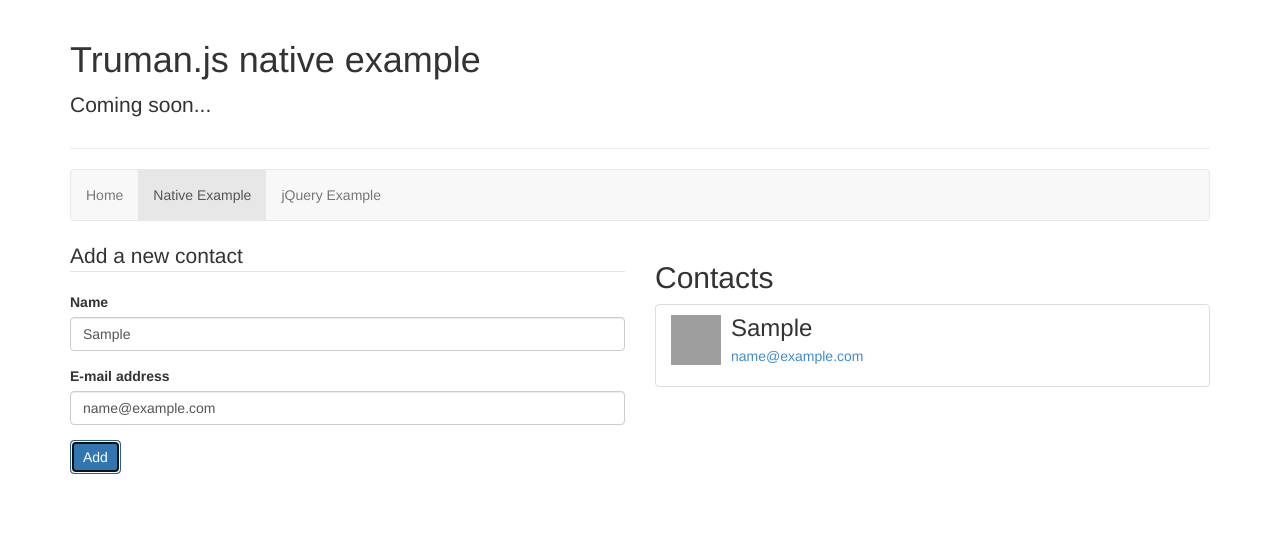
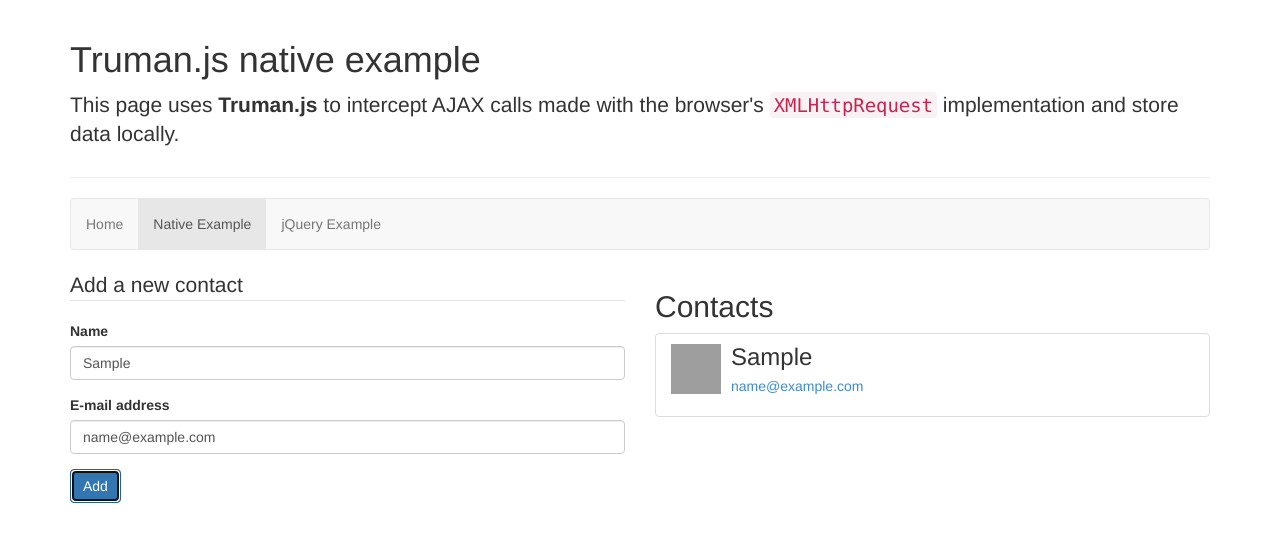
Before and after one commit to dtao/truman.js, a plain HTML site: page native/index.html in a window 1280 px wide. Both pictures are taken after typing "Sample", "name@example.com" into the empty fields and a click on the input "Add". Drawn offline with Linux system fonts and the light colour scheme; grey boxes are pictures that could not be loaded.

Commit message:
made some more changes to native demo

```diff
--- a/common.css
+++ b/common.css
@@ -1,3 +1,26 @@
+html, body {
+  height: 100%;
+  width: 100%;
+  margin: 0;
+  padding: 0;
+}
+
+body.loading:after {
+  display: block;
+  position: fixed;
+  content: "";
+  top: 0;
+  bottom: 0;
+  left: 0;
+  right: 0;
+  height: 100%;
+  width: 100%;
+  background: #fff url(../loading.gif) no-repeat center;
+  opacity: 0.75;
+  filter: alpha(opacity=75);
+  z-index: 1;
+}
+
 /* See https://github.com/twbs/bootstrap/pull/9171 */
 @-webkit-viewport   { width: device-width; }
 @-moz-viewport      { width: device-width; }
--- a/jquery/demo.css
+++ b/jquery/demo.css
@@ -1,26 +1,3 @@
-html, body {
-  height: 100%;
-  width: 100%;
-  margin: 0;
-  padding: 0;
-}
-
-body.loading:after {
-  display: block;
-  position: fixed;
-  content: "";
-  top: 0;
-  bottom: 0;
-  left: 0;
-  right: 0;
-  height: 100%;
-  width: 100%;
-  background: #fff url(../loading.gif) no-repeat center;
-  opacity: 0.75;
-  filter: alpha(opacity=75);
-  z-index: 1;
-}
-
 .container {
   width: 95%;
   max-width: 100%;
--- a/native/demo.js
+++ b/native/demo.js
@@ -11,35 +11,49 @@
       xhr.open('GET', url);
 
       xhr.addEventListener('load', function() {
+        document.body.removeAttribute('class');
         var data = JSON.parse(xhr.responseText);
         callback(data);
       });
 
+      document.body.className = 'loading';
       xhr.send();
     }
 
-    function getParameterForField(field) {
-      var name  = field.getAttribute('name'),
-          value = field.value;
+    function postAjax(form, callback) {
+      var url = form.getAttribute('action'),
+          xhr = new XMLHttpRequest();
 
+      xhr.open('POST', url);
+
+      xhr.addEventListener('load', function() {
+        document.body.removeAttribute('class');
+        var data = JSON.parse(xhr.responseText);
+        callback(data);
+      });
+
+      document.body.className = 'loading';
+      xhr.send(getDataFromForm(form));
+    }
+
+    function getParameter(name, value) {
       return encodeURIComponent(name) + '=' + encodeURIComponent(value);
     }
 
     function getDataFromForm(form) {
-      var fieldSelectors = [
-        'input[type="text"]',
-        'input[type="password"]',
-        'input[type="checkbox"]',
-        'input[type="radio"]',
-        'select',
-        'textarea'
-      ];
+      var fullName  = form.querySelector('input[name="name"]').value,
+          separator = fullName.indexOf(' '),
+          email     = form.querySelector('input[name="email"]').value;
 
-      var fields = form.querySelectorAll(fieldSelectors.join(', '));
+      var fields = {
+        firstName: fullName.substring(0, separator),
+        lastName: fullName.substring(separator + 1),
+        email: email
+      };
 
       var data = [];
-      for (var i = 0; i < fields.length; ++i) {
-        data.push(getParameterForField(fields[i]));
+      for (var field in fields) {
+        data.push(getParameter(field, fields[field]));
       }
 
       return data.join('&');
@@ -58,25 +72,11 @@
       return '//www.gravatar.com/avatar/' + hash + '.jpg?s=50&d=identicon';
     }
 
-    function postAjax(form, callback) {
-      var url = form.getAttribute('action'),
-          xhr = new XMLHttpRequest();
-
-      xhr.open('POST', url);
-
-      xhr.addEventListener('load', function() {
-        var data = JSON.parse(xhr.responseText);
-        callback(data);
-      });
-
-      xhr.send(getDataFromForm(form));
-    }
-
     function addContactToList(contact) {
       var wrapper = document.createElement('DIV');
 
       wrapper.innerHTML = Mustache.render(contactTemplate, {
-        name: contact.name,
+        name: contact.firstName + ' ' + contact.lastName,
         email: contact.email,
         src: getGravatarUrl(contact.email)
       });
--- a/native/index.html
+++ b/native/index.html
@@ -24,7 +24,11 @@
     <div class="container">
         <div class="page-header">
             <h1>Truman.js native example</h1>
-            <p class="lead">Coming soon...</p>
+
+            <p class="lead">
+                This page uses <strong>Truman.js</strong> to intercept AJAX calls made with the
+                browser's <code>XMLHttpRequest</code> implementation and store data locally.
+            </p>
         </div>
 
         <div class="navbar navbar-default">
```
Also changed, not shown: jquery/index.html (+2 -2 lines).
